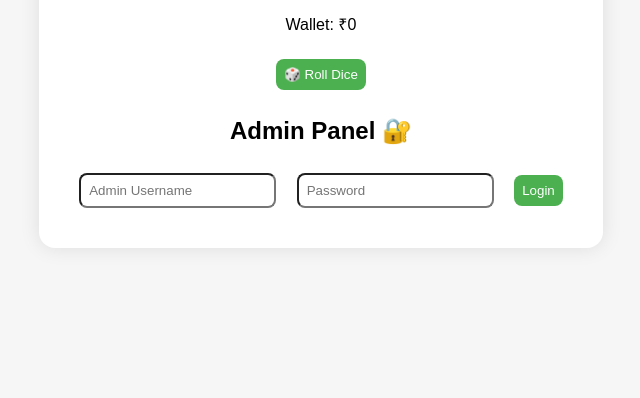
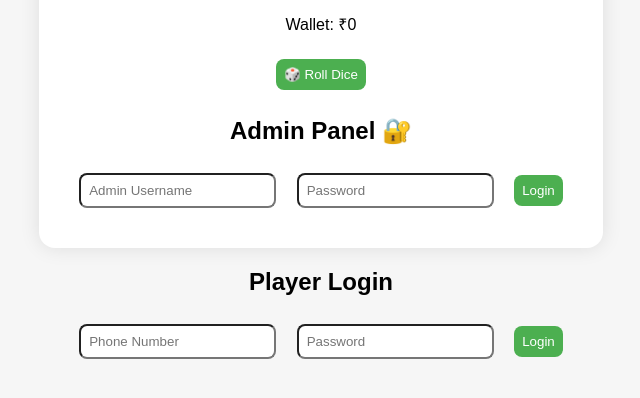
Before and after one commit to kiru-code/Ludo-don-frontend, a plain HTML site: page index.html in a window 1280 px wide. Shown: the part 412-810 px from the top of the page, without its empty margins (319-959 px from the left). Drawn offline with Linux system fonts and the light colour scheme.

Commit message:
Update index.html

```diff
--- a/index.html
+++ b/index.html
@@ -47,3 +47,7 @@
   <script src="script.js"></script>
 </body>
 </html>
+<h2>Player Login</h2>
+<input type="text" id="phone" placeholder="Phone Number" />
+<input type="password" id="password" placeholder="Password" />
+<button onclick="playerLogin()">Login</button>
```
